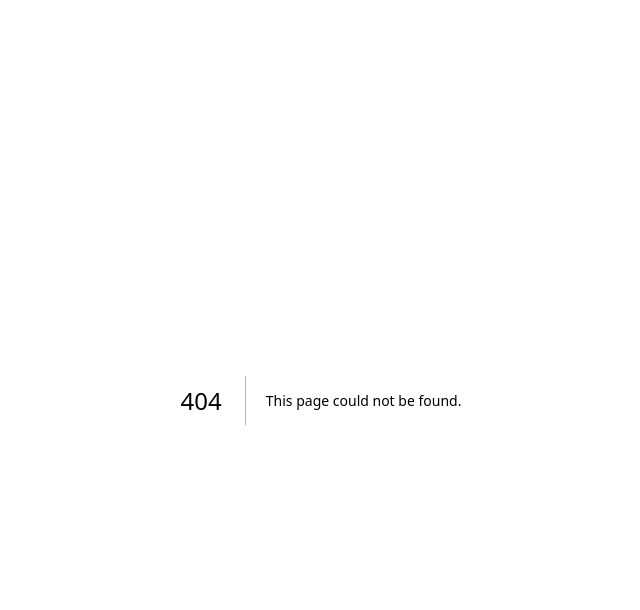
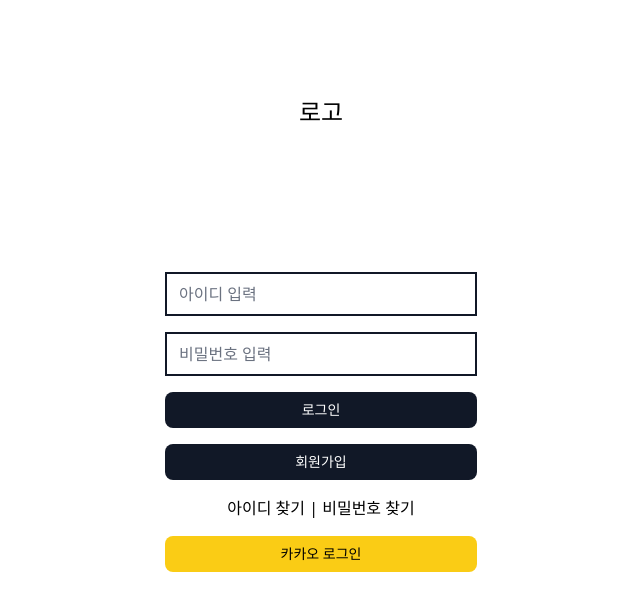
Before and after one commit to Att-ies/frontend, a Next.js app: page /auth/login in a window 1280 px wide. Before the commit this address had no page. Shown: the top 610 px of the page, without its empty margins (319-959 px from the left). Built offline with nearby package versions, Linux system fonts and the light colour scheme.

Commit message:
feat : login page wireframe

```diff
--- /dev/null
+++ b/src/pages/auth/login.tsx
@@ -0,0 +1,53 @@
+import Layout from '@components/common/layout';
+import Link from 'next/link';
+import { useForm } from 'react-hook-form';
+
+function Login() {
+  const {
+    register,
+    handleSubmit,
+    formState: { errors },
+  } = useForm();
+  const onSubmit = (data: any) => console.log(data);
+  return (
+    <Layout>
+      <div className="border-gray-900 mx-auto w-full ">
+        <div className="text-center text-2xl font-light mt-12">로고</div>
+        <form className="space-y-4 mt-4" onSubmit={handleSubmit(onSubmit)}>
+          <div className="flex flex-col mt-36">
+            <input
+              id="id"
+              className="border-gray-900 border-2"
+              placeholder="아이디 입력"
+              type="text"
+              {...register('id', { required: true })}
+            />
+            {errors.id && <span>This field is required</span>}
+          </div>
+          <div className="flex flex-col">
+            <input
+              id="password"
+              className="border-gray-900 border-2"
+              placeholder="비밀번호 입력"
+              type="password"
+              {...register('password', { required: true })}
+            />
+            {errors.password && <span>This field is required</span>}
+          </div>
+          <button className="w-full text-center text-sm font-light rounded-lg bg-gray-900 text-white py-2 hover:bg-gray-800">
+            로그인
+          </button>
+          <button className="w-full text-center text-sm font-light rounded-lg bg-gray-900 text-white py-2 hover:bg-gray-800">
+            회원가입
+          </button>
+          <p className="w-full text-center">아이디 찾기 | 비밀번호 찾기</p>
+          <button className="w-full text-center text-sm font-light rounded-lg bg-yellow-400 text-black py-2 hover:opacity-80">
+            카카오 로그인
+          </button>
+        </form>
+      </div>
+    </Layout>
+  );
+}
+
+export default Login;
```
